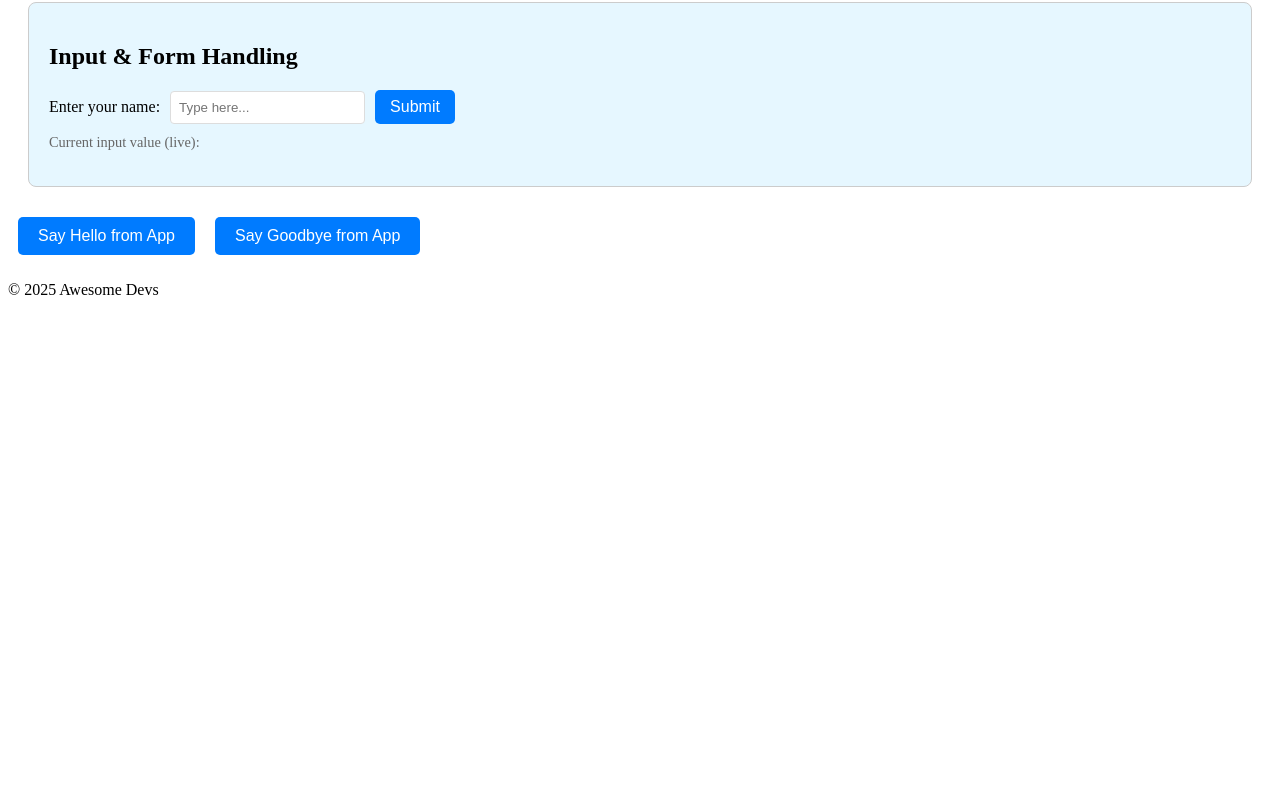
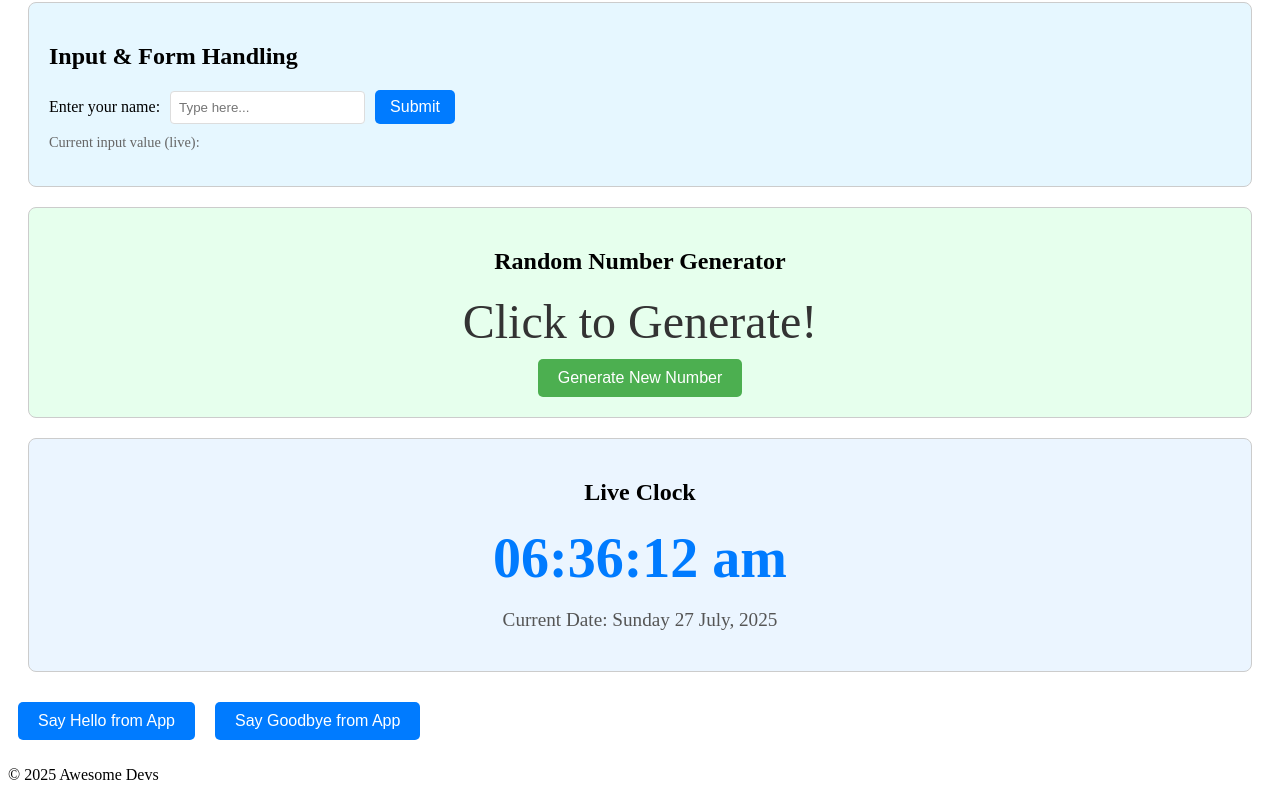
Before and after one commit to aravinth-in/learning-react, a React (Create React App) app in the folder my-react-components-app/: page / in a window 1280 px wide. Shown: the part 832-1632 px from the top of the page. Before the commit the page ends 1147 px from the top, so only its background shows below. Built offline with nearby package versions, Linux system fonts and the light colour scheme.

Commit message:
Data & Time

```diff
--- a/my-react-components-app/src/App.js
+++ b/my-react-components-app/src/App.js
@@ -5,6 +5,8 @@ import Button from './Button';
 import Counter from './Counter';
 import Toggle from './Toggle';
 import InputField from './InputField';
+import RandomNumberDisplay from './RandomNumberDisplay';
+import LiveClock from './LiveClock';
 
 const App = () => {
   const appTitle = "React Event Handling Demo";
@@ -22,6 +24,8 @@ const App = () => {
       <Counter />
       <Toggle />
       <InputField />
+      <RandomNumberDisplay />
+      <LiveClock />
 
       {/* Buttons demonstrating different ways to pass click handlers */}
       <Button text="Say Hello from App" onClick={() => appButtonClickHandler("Hello!")} />
--- /dev/null
+++ b/my-react-components-app/src/LiveClock.js
@@ -0,0 +1,40 @@
+import React, { useState, useEffect } from 'react';
+
+const LiveClock = () => {
+  const [currentTime, setCurrentTime] = useState(new Date().toLocaleTimeString('en-IN', { hour: '2-digit', minute: '2-digit', second: '2-digit' }));
+
+  // useEffect Hook: This is where we handle side effects in functional components.
+  // In this case, our side effect is setting up and clearing a timer.
+  useEffect(() => {
+    const timerId = setInterval(() => {
+      setCurrentTime(new Date().toLocaleTimeString('en-IN', { hour: '2-digit', minute: '2-digit', second: '2-digit' }));
+    }, 1000); // Update every 1000 milliseconds (1 second)
+
+    // Cleanup function: This runs when the component unmounts or before the effect re-runs.
+    // It's crucial for preventing memory leaks when using timers, subscriptions, etc.
+    return () => {
+      clearInterval(timerId); // Clear the interval when the component is removed from the DOM
+    };
+  }, []); // The empty dependency array `[]` means this effect runs only once after the initial render
+
+  return (
+    <div style={{
+      border: '1px solid #ccc',
+      padding: '20px',
+      margin: '20px',
+      borderRadius: '8px',
+      textAlign: 'center',
+      backgroundColor: '#ebf5ff'
+    }}>
+      <h2>Live Clock</h2>
+      <p style={{ fontSize: '3.5em', fontWeight: 'bold', color: '#007bff', margin: '10px 0' }}>
+        {currentTime}
+      </p>
+      <p style={{ fontSize: '1.2em', color: '#555' }}>
+        Current Date: {new Date().toLocaleDateString('en-IN', { weekday: 'long', year: 'numeric', month: 'long', day: 'numeric' })}
+      </p>
+    </div>
+  );
+};
+
+export default LiveClock;
--- /dev/null
+++ b/my-react-components-app/src/RandomNumberDisplay.js
@@ -0,0 +1,42 @@
+import { useState } from 'react';
+
+const RandomNumberDisplay = () => {
+  const [randomNumber, setRandomNumber] = useState(0);
+
+  const generateRandomNumber = () => {
+    const newNumber = Math.floor(Math.random() * 100) + 1;
+    setRandomNumber(newNumber);
+  };
+
+  return (
+    <div style={{
+      border: '1px solid #ccc',
+      padding: '20px',
+      margin: '20px',
+      borderRadius: '8px',
+      textAlign: 'center',
+      backgroundColor: '#e6ffed'
+    }}>
+      <h2>Random Number Generator</h2>
+      <p style={{ fontSize: '3em', margin: '10px 0', color: '#333' }}>
+        {randomNumber === 0 ? 'Click to Generate!' : randomNumber}
+      </p>
+      <button
+        onClick={generateRandomNumber}
+        style={{
+          padding: '10px 20px',
+          fontSize: '1em',
+          cursor: 'pointer',
+          backgroundColor: '#4CAF50',
+          color: 'white',
+          border: 'none',
+          borderRadius: '5px'
+        }}
+      >
+        Generate New Number
+      </button>
+    </div>
+  );
+};
+
+export default RandomNumberDisplay;
```
